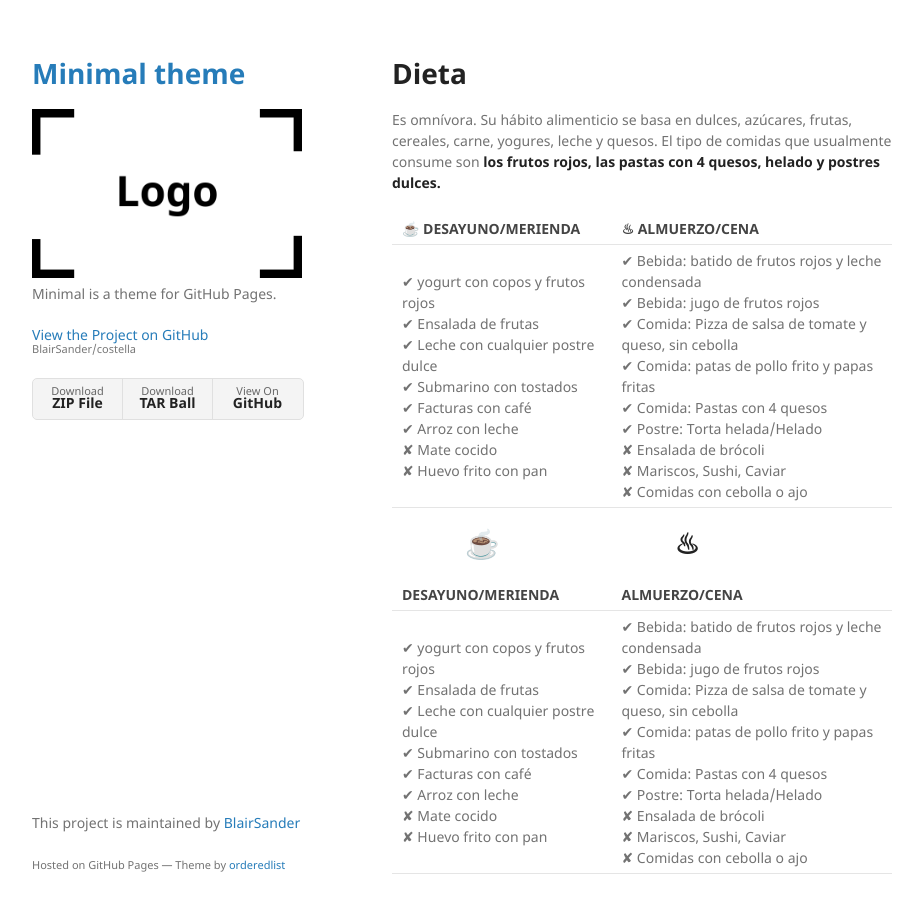
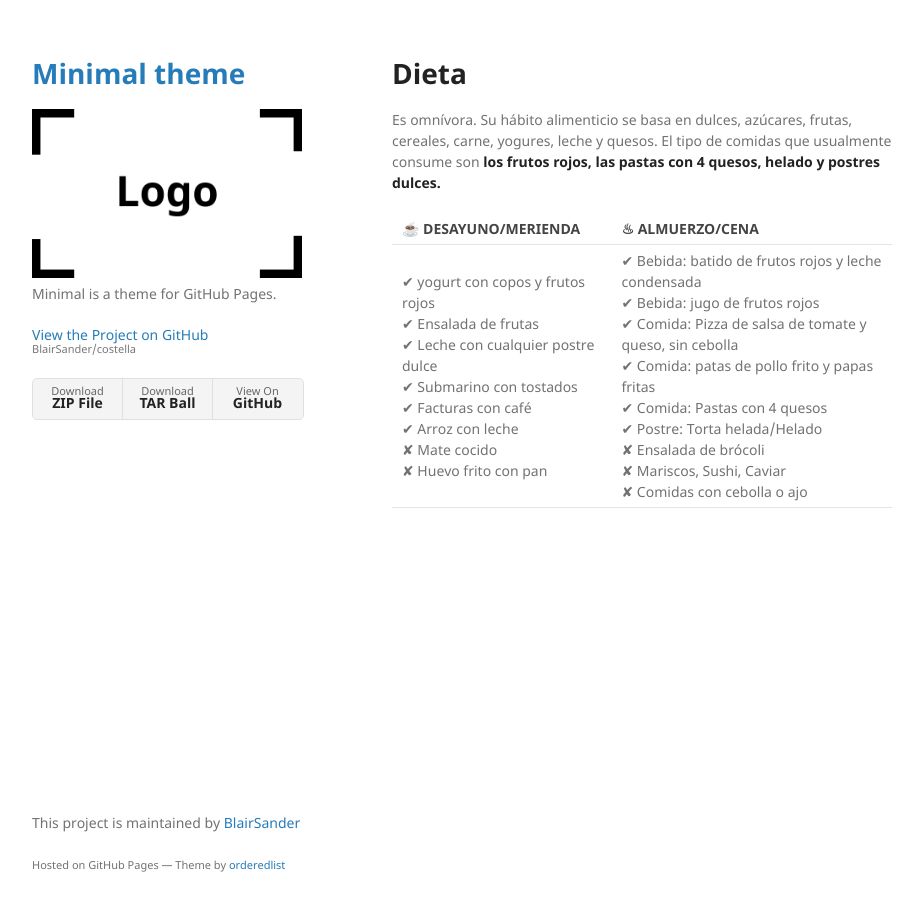
Before and after one commit to BlairSander/costella, a Jekyll site: the page built from dieta.md, in a window 1280 px wide and 944 px high. Shown: the top 913 px of the window, without its empty margins (178-1101 px from the left). Built offline with Jekyll 4.4.1, drawn with Linux system fonts in a browser that asks for light colours; our own code applies the rules of GitHub Pages for plain Markdown files.

Commit message:
Update dieta.md

```diff
--- a/dieta.md
+++ b/dieta.md
@@ -9,10 +9,3 @@ Es omnívora. Su hábito alimenticio se basa en dulces, azúcares, frutas, cerea
 |☕ DESAYUNO/MERIENDA | ♨ ALMUERZO/CENA |
 |:----------------------|:------------------|
 | ✔ yogurt con copos y frutos rojos <br>✔ Ensalada de frutas <br>✔ Leche con cualquier postre dulce <br>✔ Submarino con tostados <br>✔ Facturas con café <br>✔ Arroz con leche <br>✘ Mate cocido <br>✘ Huevo frito con pan | ✔ Bebida: batido de frutos rojos y leche condensada <br>✔ Bebida: jugo de frutos rojos <br>✔ Comida: Pizza de salsa de tomate y queso, sin cebolla <br>✔ Comida: patas de pollo frito y papas fritas <br>✔ Comida: Pastas con 4 quesos <br>✔ Postre: Torta helada/Helado <br>✘ Ensalada de brócoli <br>✘ Mariscos, Sushi, Caviar <br> ✘ Comidas con cebolla o ajo |
-
-
-# &nbsp;&nbsp;&nbsp;&nbsp;&nbsp;&nbsp;&nbsp;&nbsp;&nbsp; ☕  &nbsp;&nbsp;&nbsp;&nbsp;&nbsp;&nbsp;&nbsp;&nbsp;&nbsp;&nbsp;&nbsp;&nbsp;&nbsp;&nbsp;&nbsp;&nbsp;&nbsp;&nbsp;&nbsp;&nbsp;&nbsp;&nbsp;  ♨
-
-|DESAYUNO/MERIENDA | ALMUERZO/CENA |
-|:------------------|:------------------|
-| ✔ yogurt con copos y frutos rojos <br>✔ Ensalada de frutas <br>✔ Leche con cualquier postre dulce <br>✔ Submarino con tostados <br>✔ Facturas con café <br>✔ Arroz con leche <br>✘ Mate cocido <br>✘ Huevo frito con pan | ✔ Bebida: batido de frutos rojos y leche condensada <br>✔ Bebida: jugo de frutos rojos <br>✔ Comida: Pizza de salsa de tomate y queso, sin cebolla <br>✔ Comida: patas de pollo frito y papas fritas <br>✔ Comida: Pastas con 4 quesos <br>✔ Postre: Torta helada/Helado <br>✘ Ensalada de brócoli <br>✘ Mariscos, Sushi, Caviar <br> ✘ Comidas con cebolla o ajo |
```
